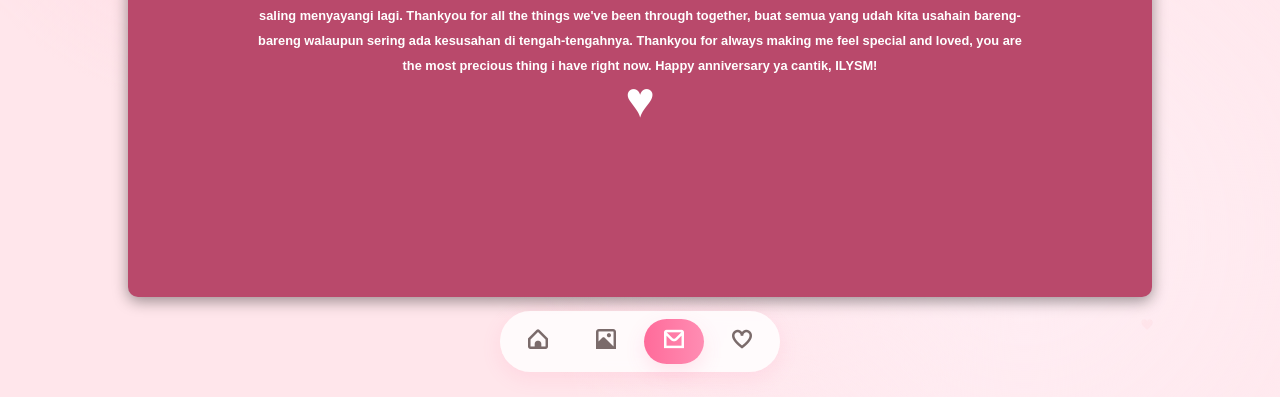
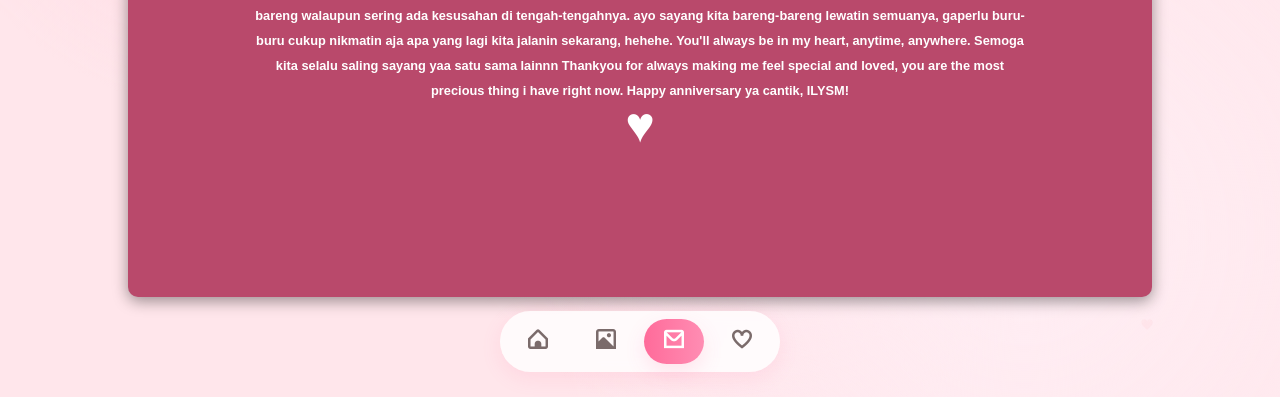
Before and after one commit to rakhasonic12-design/AnnivRK, a plain HTML site: page letter.html in a window 1280 px wide. Shown: the part 403-800 px from the top of the page. Drawn offline with nearby package versions, Linux system fonts and the light colour scheme.

Commit message:
Update letter.html

```diff
--- a/letter.html
+++ b/letter.html
@@ -32,7 +32,8 @@
               <h1 class="card-title">Dear Key</h1>
               <P><span class="first">S</span>ayang Happy Anniversary kita yang ke-2 tahun ya!!! Semoga dengan ini kedepannya kita bisa jadi
                 lebih kuat lagi, lebih saling menyayangi lagi. Thankyou for all the things we've been through together,
-                buat semua yang udah kita usahain bareng-bareng walaupun sering ada kesusahan di tengah-tengahnya.
+                buat semua yang udah kita usahain bareng-bareng walaupun sering ada kesusahan di tengah-tengahnya. ayo sayang kita bareng-bareng lewatin semuanya, gaperlu buru-buru
+                cukup nikmatin aja apa yang lagi kita jalanin sekarang, hehehe. You'll always be in my heart, anytime, anywhere. Semoga kita selalu saling sayang yaa satu sama lainnn
                 Thankyou for always making me feel special and loved, you are the most precious thing i have right now.
                 Happy anniversary ya cantik, ILYSM!
               </P>
```
